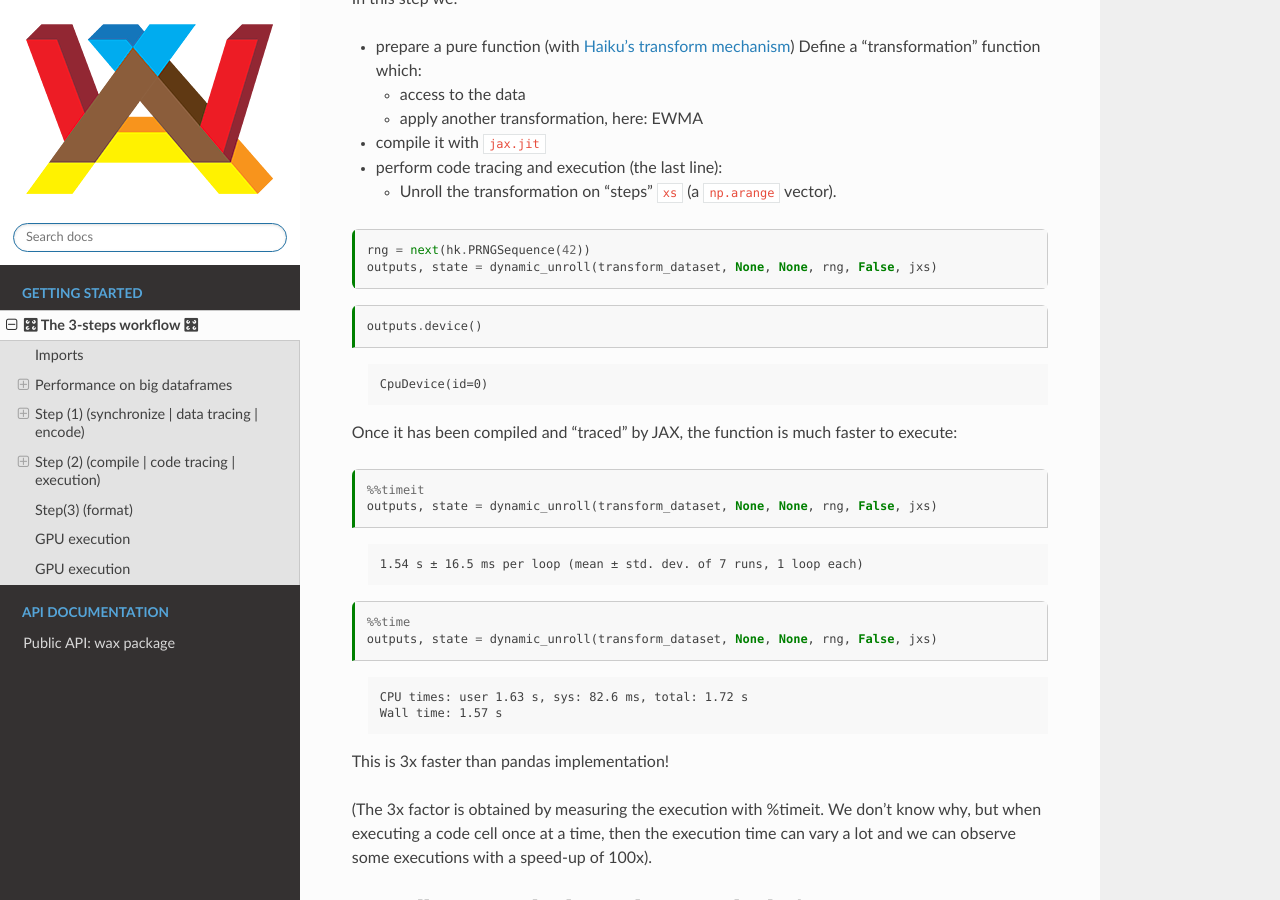
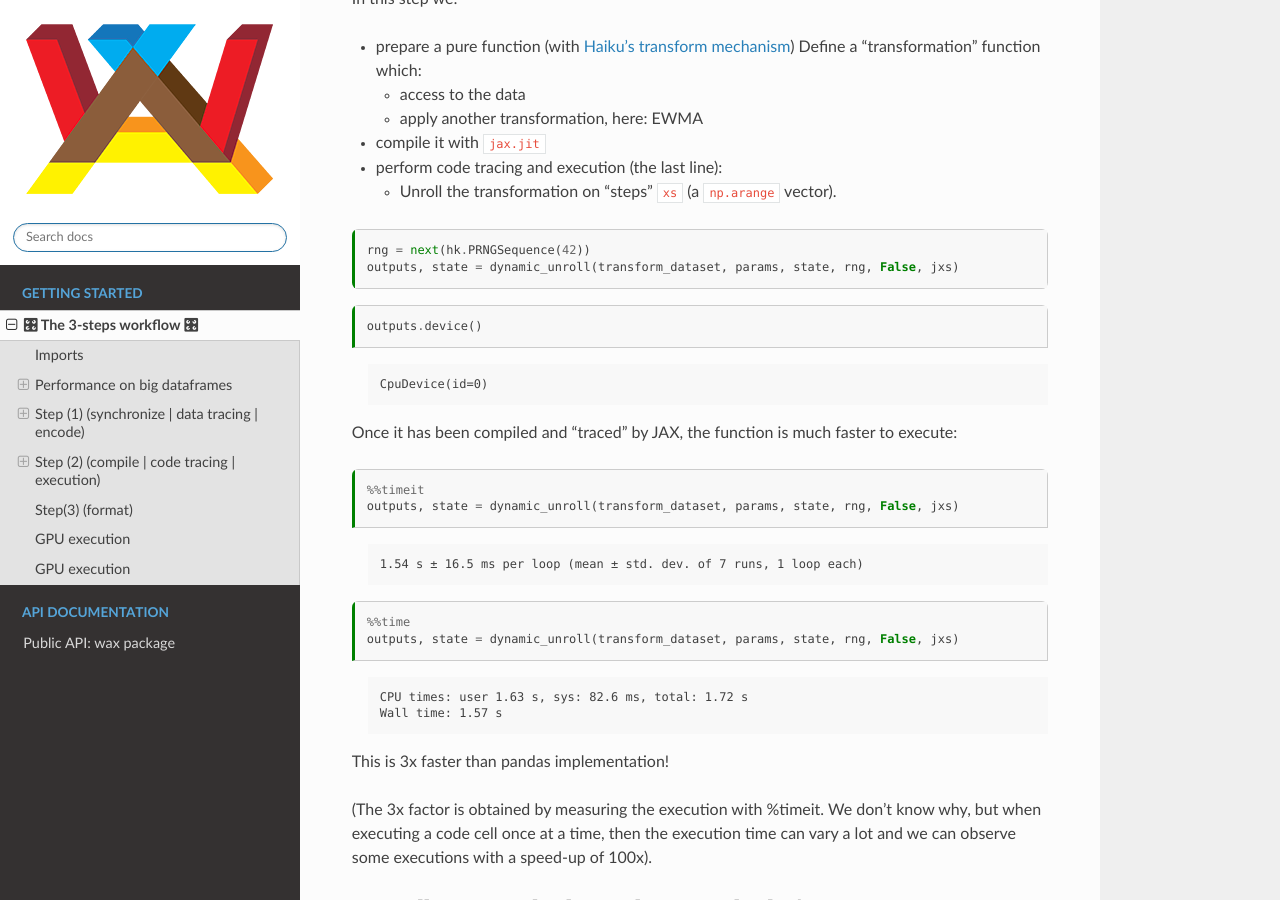
Before and after one commit to eserie/wax-ml, a Sphinx documentation site: the page built from docs/notebooks/04_The_three_steps_workflow.ipynb, in a window 1280 px wide and 900 px high, scrolled down 4371 px. Built offline with Sphinx 7.4.7 and the Read the Docs theme 2.0.0, drawn with Linux system fonts in a browser that asks for light colours; pages that are not in the unit, such as notebooks, are missing from menus.

Commit message:
pass params and state in notebook example

```diff
--- a/docs/notebooks/04_The_three_steps_workflow.py
+++ b/docs/notebooks/04_The_three_steps_workflow.py
@@ -188,7 +188,7 @@ assert state["ewma"]["mean"].shape == (N,)
 #     - Unroll the transformation on "steps" `xs` (a `np.arange` vector).
 
 rng = next(hk.PRNGSequence(42))
-outputs, state = dynamic_unroll(transform_dataset, None, None, rng, False, jxs)
+outputs, state = dynamic_unroll(transform_dataset, params, state, rng, False, jxs)
 
 outputs.device()
 
@@ -196,11 +196,11 @@ outputs.device()
 
 # + tags=[]
 # %%timeit
-outputs, state = dynamic_unroll(transform_dataset, None, None, rng, False, jxs)
+outputs, state = dynamic_unroll(transform_dataset, params, state, rng, False, jxs)
 # -
 
 # %%time
-outputs, state = dynamic_unroll(transform_dataset, None, None, rng, False, jxs)
+outputs, state = dynamic_unroll(transform_dataset, params, state, rng, False, jxs)
 
 # This is 3x faster than pandas implementation!
 #
```
Also changed, not shown: docs/notebooks/04_The_three_steps_workflow.md (+3 -3 lines), docs/notebooks/04_The_three_steps_workflow.ipynb.
